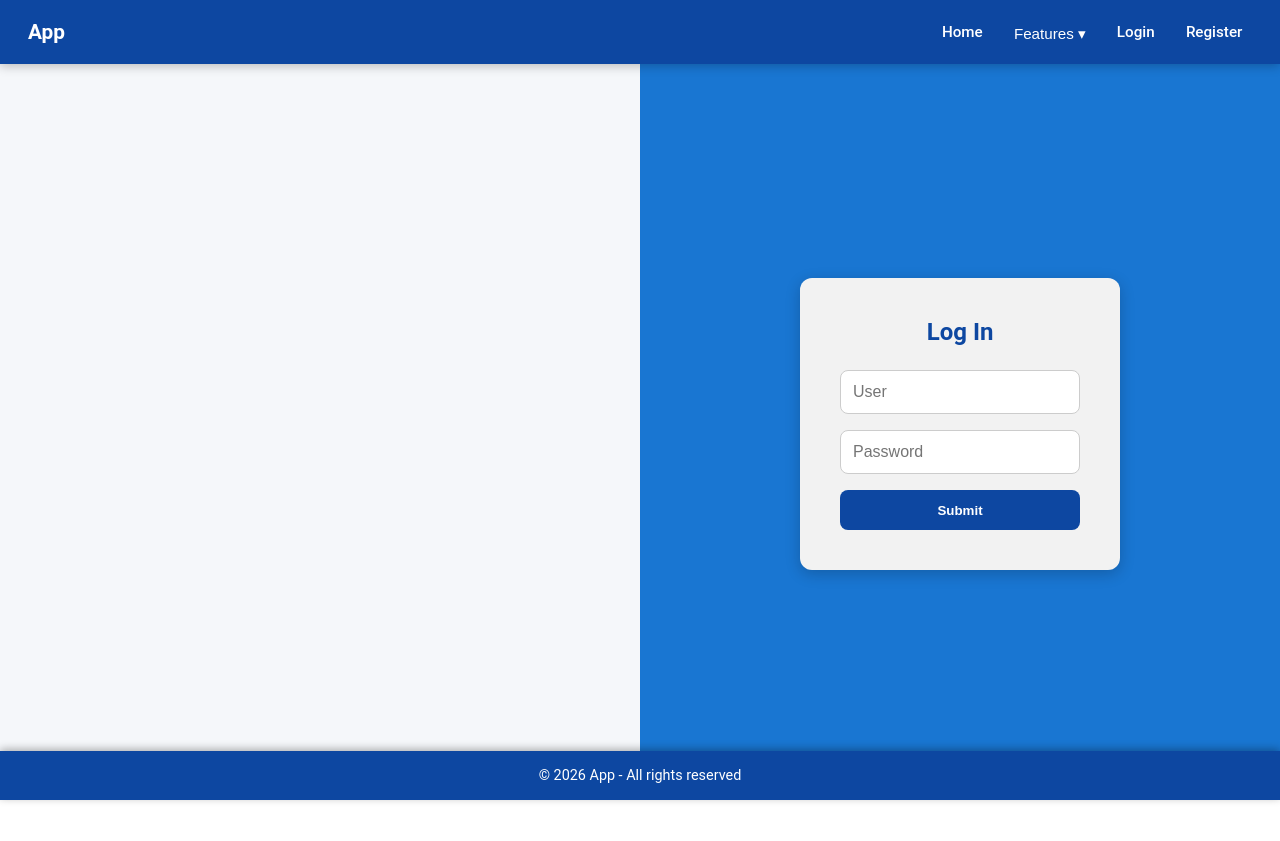
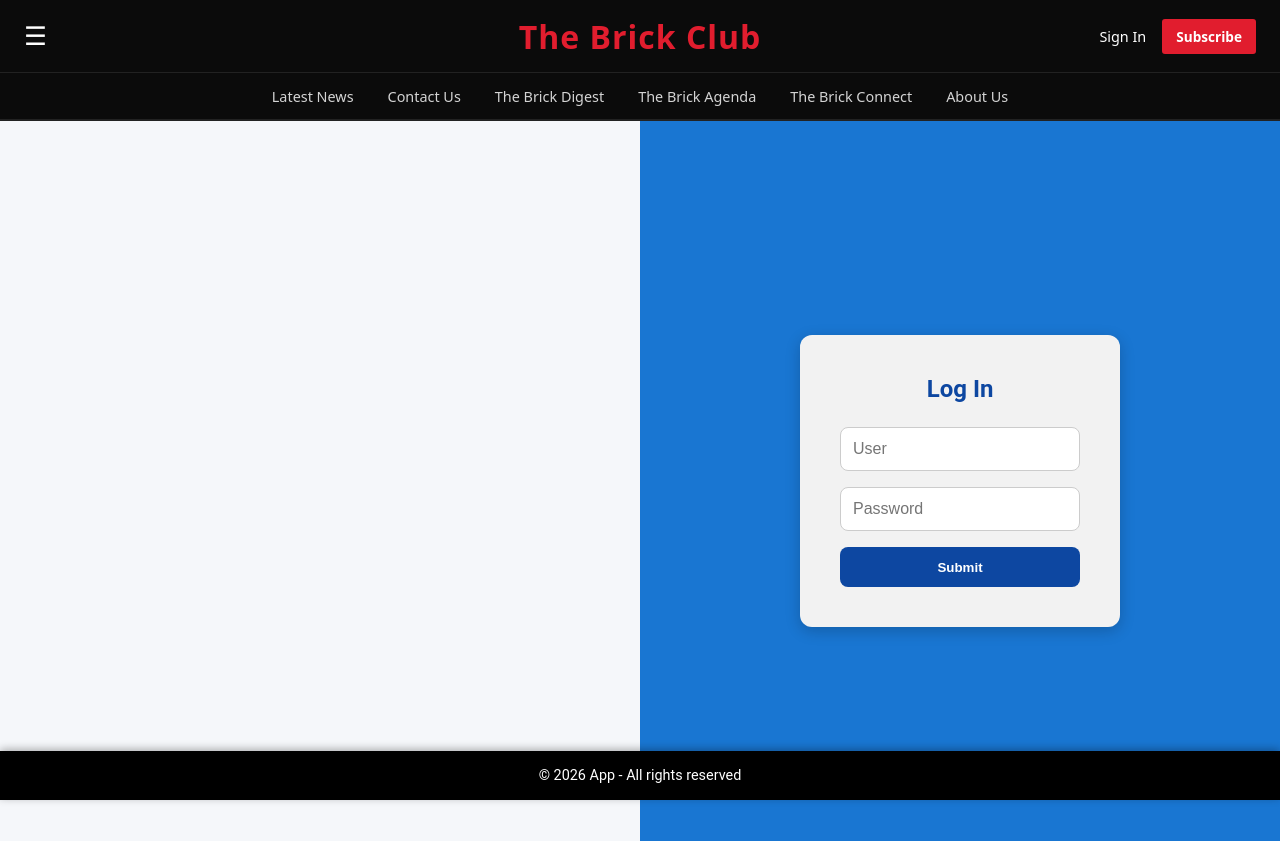
Before and after one commit to jmiwassjukourens/newsteller-app, a Next.js app in the folder frontend/: page /login in a window 1280 px wide. Before the commit the page ends 800 px from the top, so only its background shows below. Built offline with nearby package versions, Linux system fonts and the light colour scheme; no server answers.

Commit message:
new navbar

```diff
--- a/frontend/src/app/components/Footer/Footer.module.css
+++ b/frontend/src/app/components/Footer/Footer.module.css
@@ -1,5 +1,5 @@
 .footer {
-  background: #0D47A1;
+  background: #000;
   padding: 1rem;
   display: flex;
   justify-content: center;
--- a/frontend/src/app/components/NavBar/Navbar.module.css
+++ b/frontend/src/app/components/NavBar/Navbar.module.css
@@ -1,204 +1,173 @@
-.navbar {
+/* ===============================
+   HEADER BASE
+================================= */
+
+.header {
   position: sticky;
   top: 0;
   z-index: 1000;
-  height: 64px;
-  background: #0d47a1;
+  background: #0b0b0b;
+  border-bottom: 1px solid #222;
+  color: white;
+  font-family: system-ui, -apple-system, sans-serif;
+}
+
+/* ===============================
+   TOP BAR
+================================= */
+
+.topBar {
+  position: relative;
+  height: 72px;
   display: flex;
   align-items: center;
   justify-content: space-between;
-  padding: 0 1.75rem;
-  box-shadow: 0 2px 10px rgba(0,0,0,0.25);
+  padding: 0 24px;
 }
 
+/* Left hamburger */
 
-.logo a {
-  font-size: 1.3rem;
-  font-weight: 600;
-  color: white;
-  text-decoration: none;
-}
-
-
-.menuToggle {
-  display: none;
+.hamburger {
   background: none;
   border: none;
-  font-size: 2rem;
   color: white;
+  font-size: 1.6rem;
   cursor: pointer;
 }
 
+/* Center brand (absolute center trick) */
 
-.menu {
-  display: flex;
-  list-style: none;
-  gap: 0.75rem;
-  align-items: center;
+.brand {
+  position: absolute;
+  left: 50%;
+  transform: translateX(-50%);
 }
 
-.menu li {
-  position: relative;
+.brand a {
+  font-size: 2rem;
+  font-weight: 700;
+  color: #e11d2e;
+  text-decoration: none;
+  letter-spacing: 1px;
 }
 
+/* Right actions */
 
-.menuItem {
+.actions {
+  display: flex;
+  align-items: center;
+  gap: 16px;
+}
+
+.signIn {
+  color: white;
+  text-decoration: none;
+  font-size: 0.9rem;
   background: none;
   border: none;
-  color: white;
-  font-size: 0.95rem;
-  font-weight: 500;
-  height: 36px;
-  padding: 0.4rem 0.6rem;
-  border-radius: 6px;
-  cursor: pointer;
-  display: flex;
-  align-items: center;
-  text-decoration: none;
-}
-
-.menuItem:hover {
-  background: rgba(255,255,255,0.15);
-}
-
-
-.dropdown {
-  position: absolute;
-  top: calc(100% + 6px);
-  left: 50%;
-  transform: translateX(-50%) translateY(-4px);
-  background: white;
-  min-width: 180px;
-  border-radius: 8px;
-  padding: 0.35rem 0;
-  box-shadow: 0 8px 20px rgba(0,0,0,0.15);
-  opacity: 0;
-  pointer-events: none;
-  transition: all 0.15s ease;
-}
-
-.dropdown.show {
-  opacity: 1;
-  pointer-events: auto;
-  transform: translateX(-50%) translateY(0);
-}
-
-.dropdown li {
-  list-style: none;
-}
-
-.dropdown li a,
-.dropdownButton {
-  display: block;
-  padding: 0.6rem 1rem;
-  font-size: 0.95rem;
-  color: #111;
-  text-decoration: none;
-  background: none;
-  border: none;
-  text-align: left;
   cursor: pointer;
 }
 
-.dropdown li a:hover,
-.dropdownButton:hover {
-  background: #f1f5f9;
-}
-.dropdownWrapper{ margin-top: 0.19rem; }
-
-@media (max-width: 768px) {
-  .menuToggle {
-    display: block;
+.signIn:hover {
+  opacity: 0.7;
 }
 
-  .menu {
-    position: absolute;
-    top: 7.5vh;
-    left: 0;
-    width: 100%;
-    padding: 0;
-
-    display: flex;
-    flex-direction: column;
-    background: #0d47a1;
-
-    max-height: 0;
-    overflow: hidden;
-    transition: max-height 0.3s ease;
+.subscribe {
+  background: #e11d2e;
+  color: white;
+  padding: 8px 14px;
+  border-radius: 3px;
+  font-size: 0.85rem;
+  font-weight: 600;
+  text-decoration: none;
+  transition: background 0.2s ease;
 }
 
-  .menu.active {
-    max-height: 600px;
+.subscribe:hover {
+  background: #b91c1c;
 }
 
+/* ===============================
+   SECOND NAV (sections)
+================================= */
 
-
-
-
-  .menuItem {
-    width: 100%;
-    height: auto;
-    margin: 0;
-
-    font-size: 1rem;
-
+.bottomNav {
+  height: 48px;
   display: flex;
   align-items: center;
   justify-content: center;
-
-    text-align: center;
+  gap: 34px;
+  border-top: 1px solid #222;
+  border-bottom: 1px solid #222;
+  background: #0b0b0b;
 }
 
+.bottomNav a {
+  color: #d4d4d4;
+  text-decoration: none;
+  font-size: 0.9rem;
+  font-weight: 500;
+  transition: color 0.2s ease;
+}
 
-  .dropdown {
-    position: relative;
-    width: 100%;
-    margin: 0;
-    padding: 0;
+.bottomNav a:hover {
+  color: white;
+}
 
-    list-style: none;
+/* ===============================
+   DRAWER (side menu)
+================================= */
 
-    background: #0b3c91;
+.drawer {
+  position: fixed;
+  inset: 0;
+  background: rgba(0, 0, 0, 0.4);
+  visibility: hidden;
+  opacity: 0;
+  transition: opacity 0.3s ease;
+}
 
-    max-height: 0;
-    overflow: hidden;
-
-    box-shadow: none;
-    border-radius: 0;
-
-    transform: none;
+.drawer.open {
+  visibility: visible;
   opacity: 1;
 }
 
-  .dropdown.show {
-    max-height: 500px;
+.drawerContent {
+  width: 260px;
+  height: 100%;
+  background: #111;
+  padding: 80px 24px;
+  display: flex;
+  flex-direction: column;
+  gap: 20px;
+  transform: translateX(-100%);
+  transition: transform 0.3s ease;
 }
 
-
-  .dropdown li {
-    margin: 0;
-    padding: 0;
-    border-top: 1px solid rgba(255,255,255,0.12);
+.drawer.open .drawerContent {
+  transform: translateX(0);
 }
 
-  .dropdown li a,
-  .dropdownButton {
-    width: 100%;
-    margin: 0;
-    padding: 0.65rem 0;
-
-    display: flex;
-    align-items: center;
-    justify-content: center;
-
-    font-size: 0.95rem;
-    color: #e3f2fd;
-    text-align: center;
-    background: transparent;
+.drawerContent a {
+  color: white;
+  text-decoration: none;
+  font-size: 1rem;
 }
 
-  .dropdown li a:hover,
-  .dropdownButton:hover {
-    background: rgba(255,255,255,0.12);
+.drawerContent a:hover {
+  color: #e11d2e;
+}
+
+/* ===============================
+   MOBILE
+================================= */
+
+@media (max-width: 768px) {
+  .bottomNav {
+    display: none;
+  }
+
+  .brand a {
+    font-size: 1.5rem;
   }
 }
--- a/frontend/src/app/components/NavBar/Navbar.tsx
+++ b/frontend/src/app/components/NavBar/Navbar.tsx
@@ -1,108 +1,82 @@
 "use client";
 
 import Link from "next/link";
-import { useState,useEffect } from "react";
+import { useState, useEffect } from "react";
 import { useAuth } from "@/app/context/AuthContext";
 import styles from "./Navbar.module.css";
 
 export default function Navbar() {
-  const [openMenu, setOpenMenu] = useState<string | null>(null);
-  const [mobileOpen, setMobileOpen] = useState(false);
   const { user, logout } = useAuth();
   const [mounted, setMounted] = useState(false);
+  const [drawerOpen, setDrawerOpen] = useState(false);
+
+  // eslint-disable-next-line react-hooks/set-state-in-effect
+  useEffect(() => setMounted(true), []);
+  if (!mounted) return null;
 
   const isLoggedIn = !!user;
 
-  useEffect(() => {
-  setMounted(true);
-  }, []);
+  return (
+    <header className={styles.header}>
+      {/* 🔴 TOP BAR */}
+      <div className={styles.topBar}>
+        {/* Left */}
+        <button
+          className={styles.hamburger}
+          onClick={() => setDrawerOpen(!drawerOpen)}
+        >
+          ☰
+        </button>
 
+        {/* Center Logo */}
+        <div className={styles.brand}>
+          <Link href="/">The Brick Club</Link>
+        </div>
 
-  if (!mounted) {
-    return null;
-  }
+        {/* Right */}
+        <div className={styles.actions}>
+          {isLoggedIn ? (
+            <button onClick={logout} className={styles.signIn}>
+              Logout
+            </button>
+          ) : (
+            <Link href="/login" className={styles.signIn}>
+              Sign In
+            </Link>
+          )}
 
-  const toggleDropdown = (menu: string) => {
-    setOpenMenu(openMenu === menu ? null : menu);
-  };
-
-  return (
-    <nav className={styles.navbar}>
-      <div className={styles.logo}>
-        <Link href="/">App</Link>
+          <Link href="/subscribe" className={styles.subscribe}>
+            Subscribe
+          </Link>
+        </div>
       </div>
 
-      <button
-        className={styles.menuToggle}
-        onClick={() => setMobileOpen(!mobileOpen)}
+      {/* 🔴 SECONDARY NAV */}
+      <nav className={styles.bottomNav}>
+        <Link href="/news">Latest News</Link>
+        <Link href="/contact">Contact Us</Link>
+        <Link href="/digest">The Brick Digest</Link>
+        <Link href="/agenda">The Brick Agenda</Link>
+        <Link href="/connect">The Brick Connect</Link>
+        <Link href="/about">About Us</Link>
+      </nav>
+
+      {/* 🔴 SIDE DRAWER */}
+      <aside
+        className={`${styles.drawer} ${drawerOpen ? styles.open : ""}`}
+        onClick={() => setDrawerOpen(false)}
       >
-        {mobileOpen ? "✖" : "☰"}
-      </button>
-
-      <ul className={`${styles.menu} ${mobileOpen ? styles.active : ""}`}>
-        <li>
-          <Link href="/" className={styles.menuItem}>
-            Home
-          </Link>
-        </li>
-
-        {/* Features */}
-        <li className={styles.dropdownWrapper}>
-          <button
-            className={styles.menuItem}
-            onClick={() => toggleDropdown("features")}
-          >
-            Features ▾
-          </button>
-
-          <ul
-            className={`${styles.dropdown} ${
-              openMenu === "features" ? styles.show : ""
-            }`}
-          >
-            <li><Link href="/features/one">Feature One</Link></li>
-            <li><Link href="/features/two">Feature Two</Link></li>
-            <li><Link href="/features/three">Feature Three</Link></li>
-          </ul>
-        </li>
-
-        {isLoggedIn ? (
-          <li className={styles.dropdownWrapper}>
-            <button
-              className={styles.menuItem}
-              onClick={() => toggleDropdown("account")}
-            >
-              Account ▾
-            </button>
-
-            <ul
-              className={`${styles.dropdown} ${
-                openMenu === "account" ? styles.show : ""
-              }`}
-            >
-              <li><Link href="/dashboard">Dashboard</Link></li>
-              <li><Link href="/profile">Profile</Link></li>
-              <li>
-                <button
-                  className={styles.dropdownButton}
-                  onClick={logout}
-                >
-                  Logout
-                </button>
-              </li>
-            </ul>
-          </li>
-        ) : (
-          <>
-            <li>
-              <Link href="/login" className={styles.menuItem}>Login</Link>
-            </li>
-            <li>
-              <Link href="/register" className={styles.menuItem}>Register</Link>
-            </li>
-          </>
-        )}
-      </ul>
-    </nav>
+        <div
+          className={styles.drawerContent}
+          onClick={(e) => e.stopPropagation()}
+        >
+          <Link href="/">Home</Link>
+          <Link href="/news">Latest News</Link>
+          <Link href="/digest">Digest</Link>
+          <Link href="/agenda">Agenda</Link>
+          <Link href="/about">About</Link>
+        </div>
+      </aside>
+    </header>
   );
 }
```
Also changed, not shown: frontend/public/assets/logo-v1.png (added), frontend/public/assets/logo-v2.png (added). Lines whose indentation alone changed are shown as unchanged.
